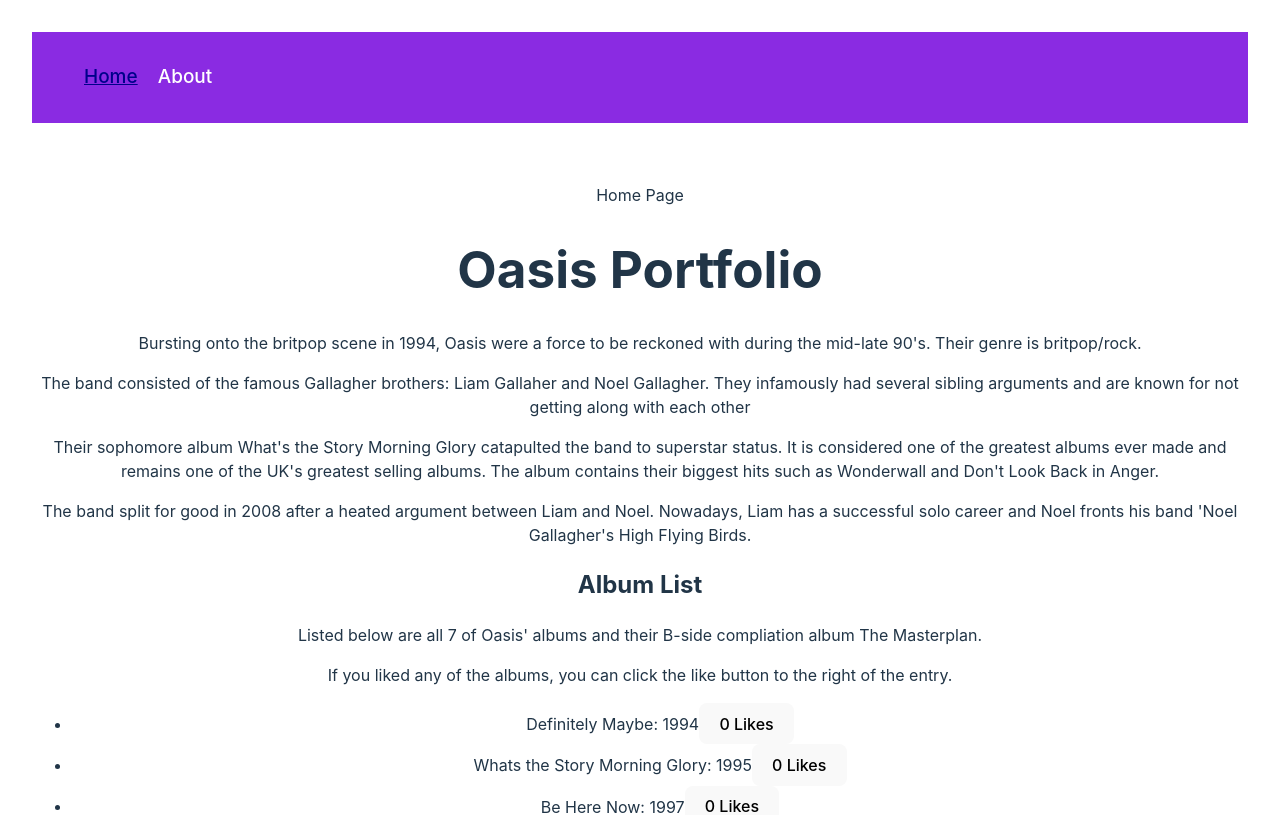
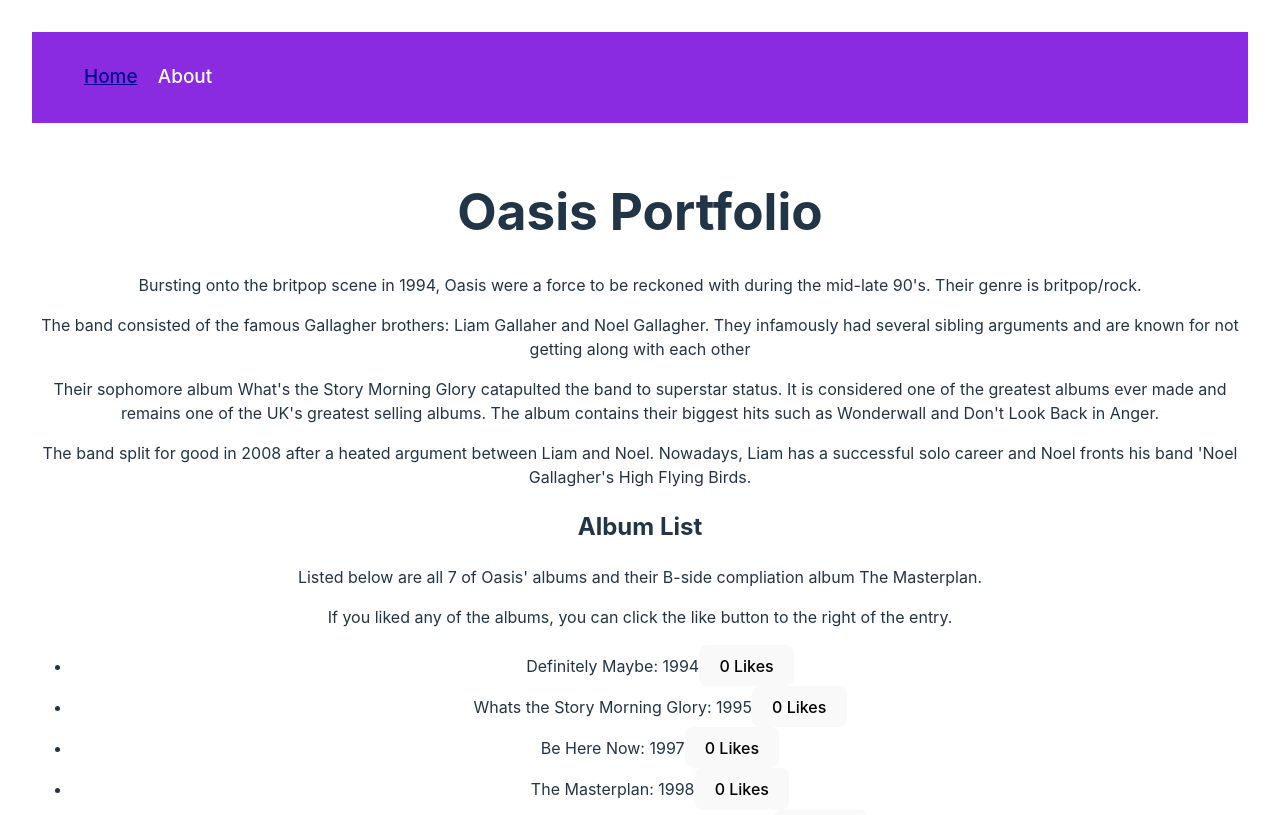
Before and after one commit to jgooday48/music_app, a React (Vite) app: page / in a window 1280 px wide. Shown: the top 815 px of the page. Built offline with nearby package versions, Linux system fonts and the light colour scheme.

Commit message:
put front page in pages/Home

```diff
--- a/src/App.jsx
+++ b/src/App.jsx
@@ -8,11 +8,6 @@
 
 
 function App() {
-  const [likeCounters, setLikeCounters] = useState([0]) // initialise a new array, fills with 0s for each album
-  const [inputText, setInputText] = useState('')
-  const [comments, setComments] = useState([]) // initialise empty array for comments
-
-
 
 
   return (
@@ -30,16 +25,6 @@
 
 
 </Routes>
-      <h1>Oasis Portfolio</h1>
-      <IntroText />
-
-      <h2>Album List</h2>
-      < Albums likeCounters={likeCounters} setLikeCounters={setLikeCounters}/>
-
-      <h3>Comments</h3>
-
-
-      <Submit inputText={inputText} setInputText={setInputText} comments={comments} setComments= {setComments}/>
 
     </div>
   )
--- a/src/pages/Home/index.jsx
+++ b/src/pages/Home/index.jsx
@@ -1,8 +1,23 @@
-import React from 'react'
+import React, { useState } from 'react'
+import * as components from '../../components'
+const Home = () => {
+  const [likeCounters, setLikeCounters] = useState([0]) // initialise a new array, fills with 0s for each album
+  const [inputText, setInputText] = useState('')
+  const [comments, setComments] = useState([]) // initialise empty array for comments
+  return (
+    <div>
 
-const Home = () => {
-  return (
-    <div>Home Page</div>
+      <h1>Oasis Portfolio</h1>
+      <components.IntroText />
+
+      <h2>Album List</h2>
+      < components.Albums likeCounters={likeCounters} setLikeCounters={setLikeCounters}/>
+
+      <h3>Comments</h3>
+
+
+      <components.Submit inputText={inputText} setInputText={setInputText} comments={comments} setComments= {setComments}/>
+    </div>
   )
 }
 
```
